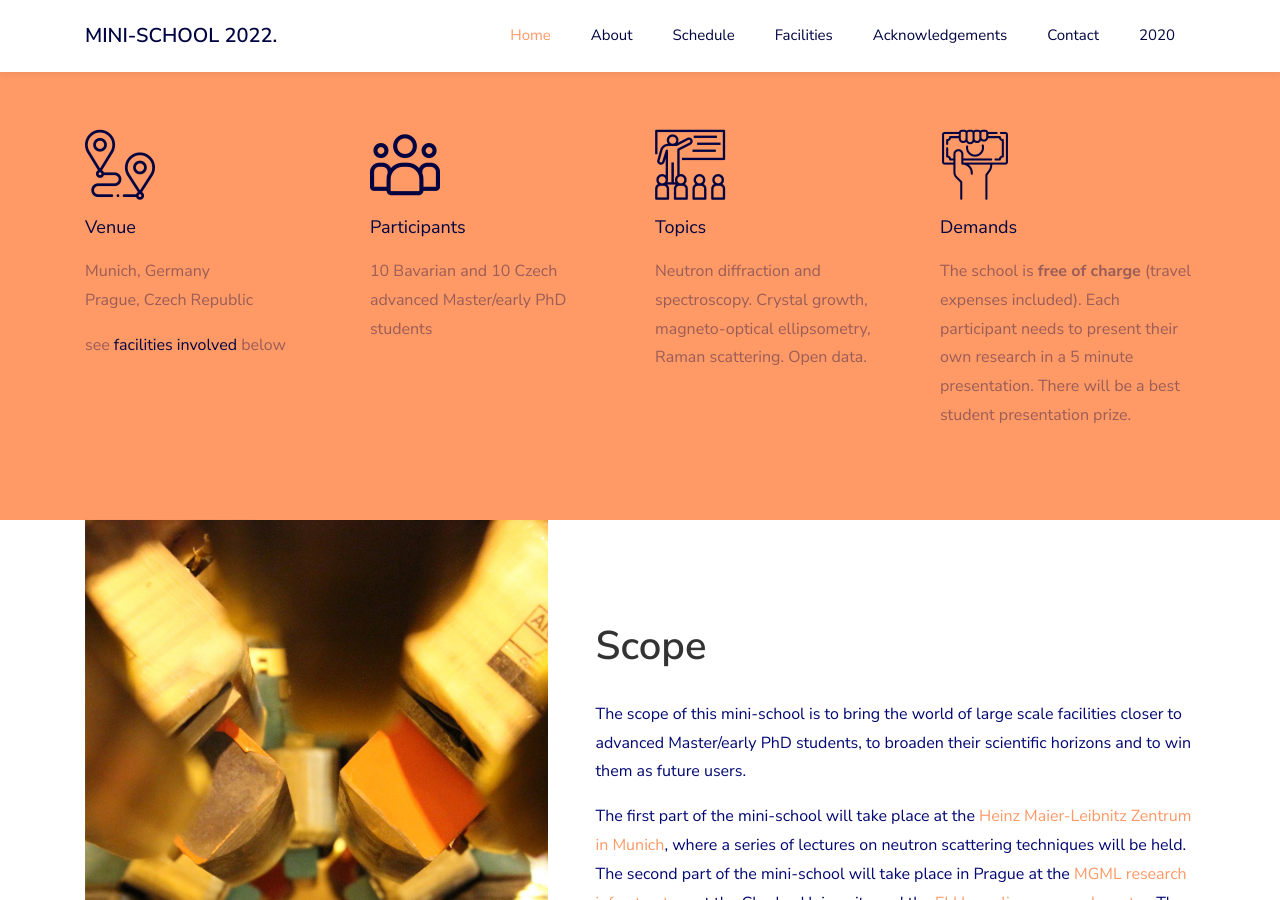
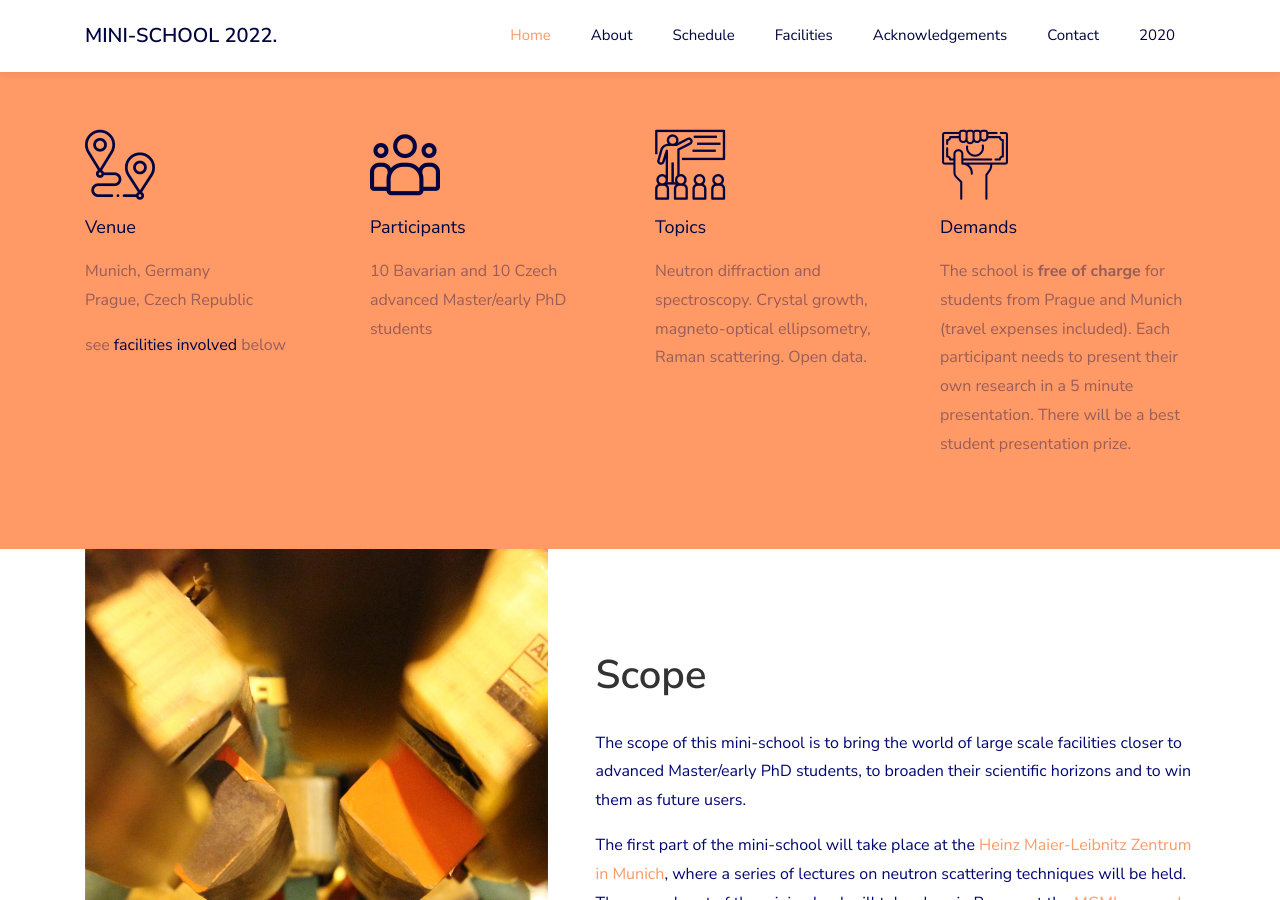
Before and after one commit to me2d09/minischool, a Jekyll site: the page built from index.md, in a window 1280 px wide and 900 px high, scrolled down 791 px. Built offline with Jekyll 4.4.1, drawn with Linux system fonts in a browser that asks for light colours; some web fonts are replaced.

```diff
--- a/_data/schedule2022.yml
+++ b/_data/schedule2022.yml
@@ -14,8 +14,8 @@
       The lectures will give a broad overview on the different neutron scattering techniques available
       at the MLZ:
       - Neutron diffraction (Dr. Anatoliy Senyshyn)
+      - Inelastic neutron scattering (Dr. Astrid Schneidewind)
       - Small angle neutron scattering (Dr. Sebastian Mühlbauer)
-      - Inelastic neutron scattering (Dr. Astrid Schneidewind)
       - Neutron spin echo techniques (Dr. Johanna K. Jochum)
     time: 09:00 - 12:00
     place: MLZ, Garching, DE
--- a/_layouts/main.html
+++ b/_layouts/main.html
@@ -124,7 +124,7 @@
               <div class="icon"><span class="flaticon-cash"></span></div>
               <div class="media-body">
                 <h3 class="heading mb-3">Demands</h3>
-                <p>The school is <b>free of charge</b> (travel expenses included).
+                <p>The school is <b>free of charge</b> for students from Prague and Munich (travel expenses included).
 					Each participant needs to present their own research in a 5 minute presentation.
 					There will be a best student presentation prize.</p>
               </div>
```
Also changed, not shown: _talks/baloh.md (added, +8 -0 lines), _talks/labh.md (added, +8 -0 lines).
